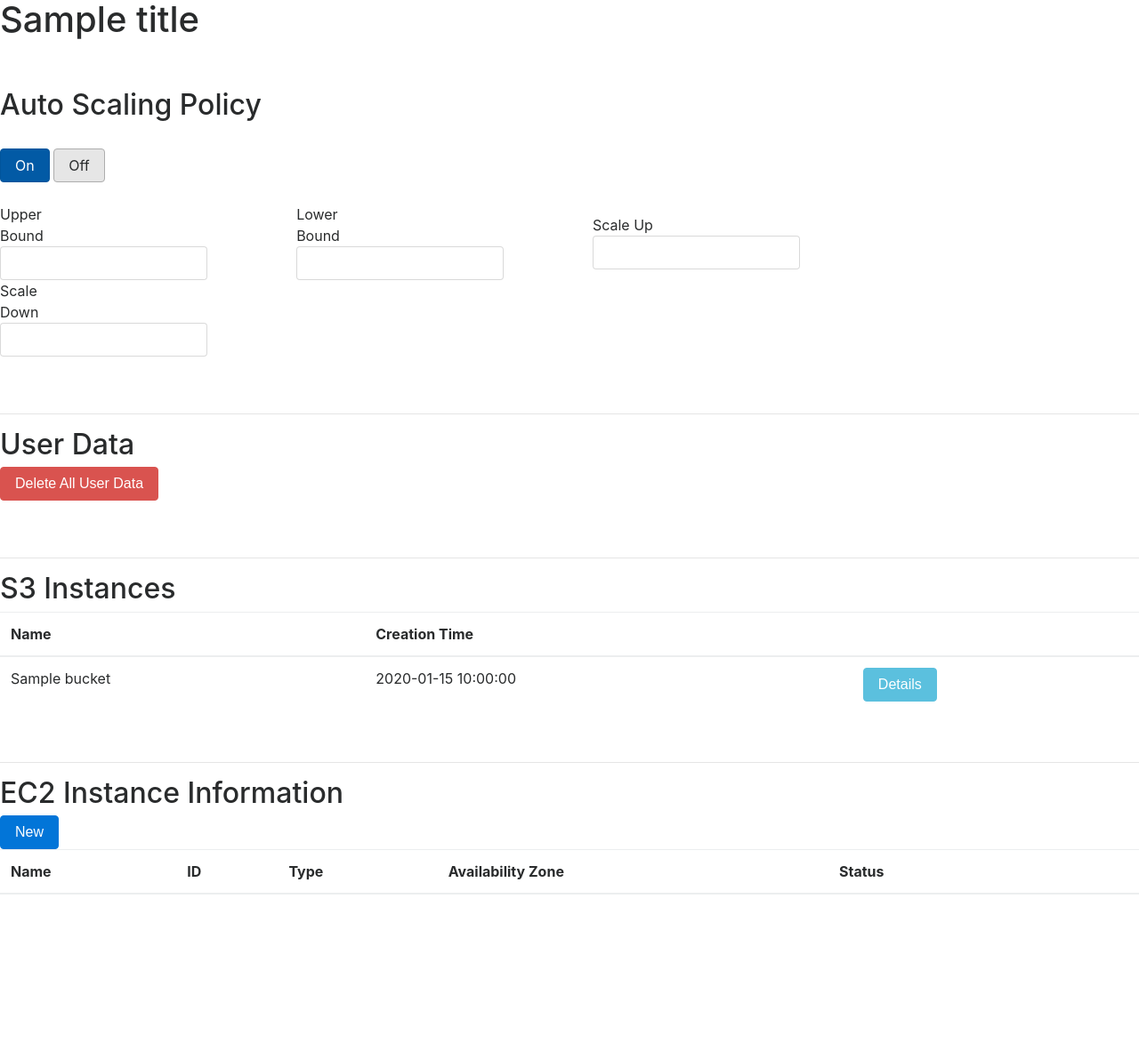
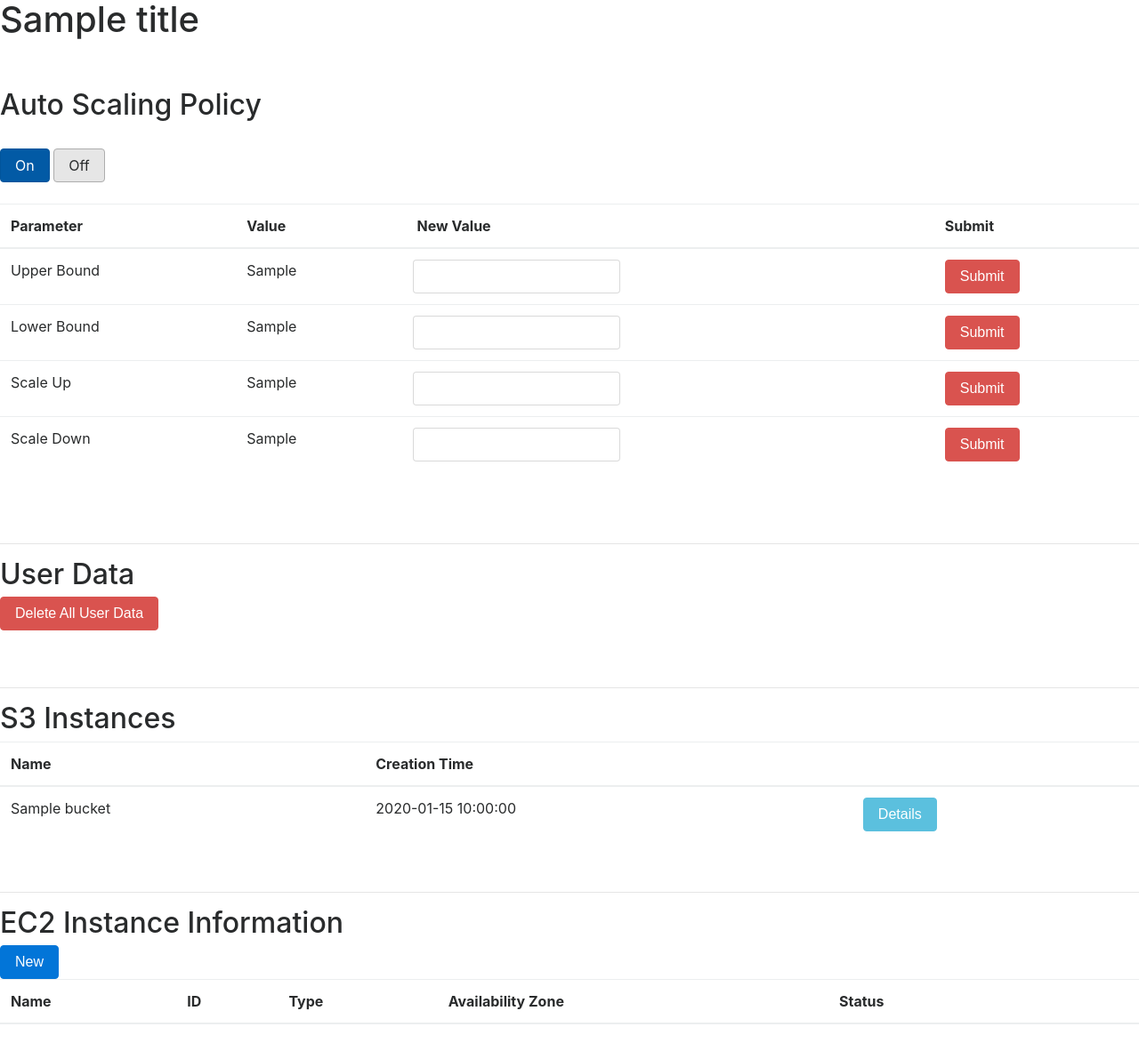
Before and after one commit to lararm/ece1779A2, a Python web app: template ManagerUI/app/templates/ec2_examples/list.html in a window 1280 px wide. Shown: the whole page at 89% size. Before the commit the page ends 1006 px from the top, so only its background shows below. Run offline with Jinja, Linux system fonts and the light colour scheme; the template is opened without the code that fills it: most values are stand-ins (such as "Sample title", 1, 10 or a date in 2020); lists and menus that the app fills with data are empty; some libraries are stand-ins or nearby versions.

Commit message:
Added table for scaling params and endpoint

```diff
--- a/ManagerUI/app/templates/ec2_examples/list.html
+++ b/ManagerUI/app/templates/ec2_examples/list.html
@@ -5,39 +5,63 @@
     <br>
     <h2>Auto Scaling Policy </h2>
     <br>
-   <a href="#" class="btn btn-primary active" role="button" aria-pressed="true">On</a>
+    <a href="#" class="btn btn-primary active" role="button" aria-pressed="true">On</a>
     <a href="#" class="btn btn-secondary active" role="button" aria-pressed="true"> Off</a>
     <br>
     <br>
+     <form role="form" class="form-inline" action="/ec2_examples/scaling/" method="post">
+      <table class="table table-hover" />
+    <thead>
+       <th>Parameter</th>
+       <th>Value</th>
+       <th><span style="padding-left:20px;">New Value</span></th>
+       <th>Submit</th>
+    </thead>
+    <tr>
+        <td>Upper Bound</td>
+        <td>{{ upperBound}}</td>
+        <td>
+            <div class="form-group col-md-4">
+                <input type="text" name="upperBound" class="form-control input-normal" />
+            </div>
+        </td>
+        <td> <input type="submit" value="Submit" class="btn btn-danger"></td>
+    </tr>
+        <tr>
+        <td>Lower Bound</td>
+        <td>{{ lowerBound }}</td>
+          <td>
+            <div class="form-group col-md-4">
+                <input type="text" name="lowerBound" class="form-control input-normal" />
+            </div>
+        </td>
+        <td> <input type="submit" value="Submit" class="btn btn-danger"></td>
+    </tr>
+        <tr>
+        <td>Scale Up</td>
+        <td>{{ scaleUp }}</td>
+         <td>
+            <div class="form-group col-md-4">
+                <input type="text" name= "scaleUp" class="form-control input-normal" />
+            </div>
+        </td>
+        <td> <input type="submit" value="Submit" class="btn btn-danger"></td>
 
-    <form role="form" class="form-inline">
-        <div class="row">
+    </tr>
+        <tr>
+        <td>Scale Down</td>
+        <td>{{ scaleDown }}</td>
+         <td>
             <div class="form-group col-md-4">
-                <label for="code">Upper Bound</label>
-                <input type="text" class="form-control input-normal" />
+                <input type="text"name= "scaleDown" class="form-control input-normal" />
             </div>
-        </div>
+        </td>
+        <td> <input type="submit"  value="Submit" class="btn btn-danger"></td>
+    </tr>
 
-        <div class="row">
-            <div class="form-group col-md-4">
-                <label for="code" >Lower Bound</label>
-                <input type="text" class="form-control input-normal" />
-            </div>
-        </div>
-      <div class="row">
-            <div class="form-group col-md-4">
-                <label for="code">Scale Up</label>
-                <input type="text" class="form-control input-normal" />
-            </div>
-        </div>
-      <div class="row">
-            <div class="form-group col-md-4">
-                <label for="code">Scale Down</label>
-                <input type="text" class="form-control input-normal" />
-            </div>
-        </div>
 
-    </form>
+    </table>
+     </form>
     <br>
     <br>
 
```
Also changed, not shown: ManagerUI/app/manager.py (+65 -1 lines).
